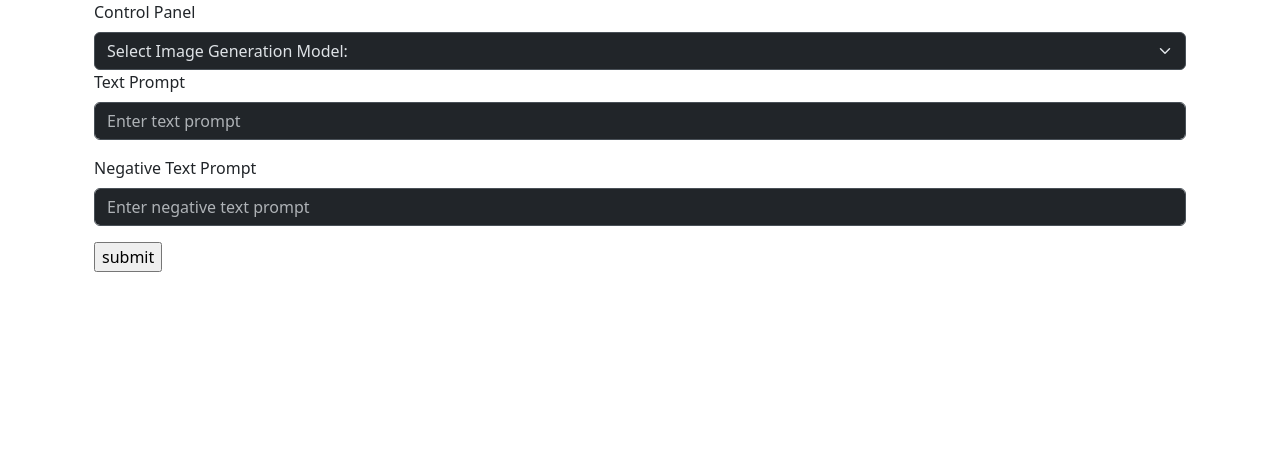
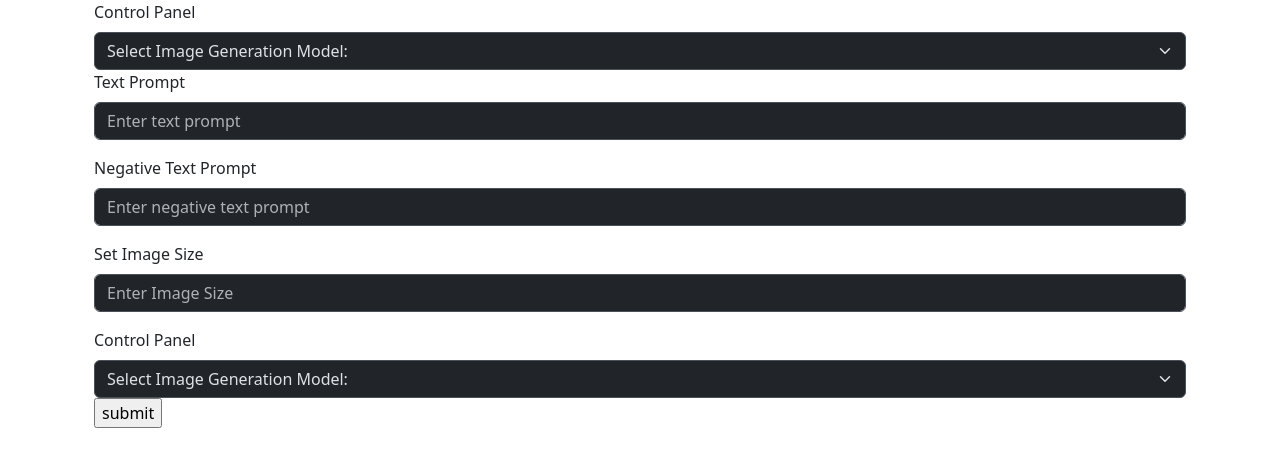
Before and after one commit to tylerpiercey/Stable-Diffusion-Demonstration-, a React (Create React App) app: page / in a window 1280 px wide. Shown: the top 466 px of the page. Built offline with nearby package versions, Linux system fonts and the light colour scheme.

Commit message:
Added Image Size control

```diff
--- a/src/components/ControlPanel.js
+++ b/src/components/ControlPanel.js
@@ -1,6 +1,6 @@
-import { Form, Button, Container, Row, Col } from 'react-bootstrap';
-import React, { useState, useEffect } from 'react';
-import { Routes, Route } from 'react-router-dom';
+import {Form, Button, Container, Row, Col} from 'react-bootstrap';
+import React, {useState, useEffect} from 'react';
+import {Routes, Route} from 'react-router-dom';
 import axios from "axios";
 
 
@@ -8,6 +8,8 @@ function ControlPanel() {
     const [textPrompt, setTextPrompt] = useState('');
     const [negativeTextPrompt, setNegativeTextPrompt] = useState('');
     const [generatedImageUrl, setGeneratedImageUrl] = useState('');
+    const [imageSize, setImageSize] = useState('');
+    const [enhancePrompt, setEnhancedPrompt] = useState()
 
     return (
         <Container>
@@ -15,7 +17,7 @@ function ControlPanel() {
                 <Form.Label>Control Panel</Form.Label>
                 <Form.Select aria-label='Select'>
                     <option>Select Image Generation Model:</option>
-            <option value="1" >StableDiffusion</option>
+                    <option value="1">StableDiffusion</option>
                     <option value="midjourney">Midjourney</option>
                     <option value="3">Dall-E 3.0</option>
                 </Form.Select>
@@ -40,12 +42,32 @@ function ControlPanel() {
                         value={negativeTextPrompt}
                         onChange={(e) => setNegativeTextPrompt(e.target.value)}
                     />
+                    {/* Image Width */}
                 </Form.Group>
+                <Form.Group className="mb-3">
+                    <Form.Label>Set Image Size</Form.Label>
+                    <Form.Control
+                        type="text"
+                        placeholder="Enter Image Size"
+                        value={imageSize}
+                        onChange={(e) => setImageSize(e.target.value)}
+                    />
+                </Form.Group>
+
+                <Form.Label>Control Panel</Form.Label>
+                <Form.Select aria-label='Select'>
+                    <option>Select Image Generation Model:</option>
+                    <option value="no">No</option>
+                    <option value="yes">Yes</option>
+                </Form.Select>
+
             </Form.Group>
             <input type="submit" value="submit" onClick={getData}/>
-        <img src={generatedImageUrl} />
+            <br/>
+            <img src={generatedImageUrl}/>
         </Container>
     );
+
     async function getData() {
         console.log("test")
         console.log(textPrompt)
@@ -55,8 +77,8 @@ function ControlPanel() {
             "model_id": "midjourney",
             "prompt": textPrompt,
             "negative_prompt": negativeTextPrompt,
-            "width": "512",
-            "height": "512",
+            "width":  imageSize,
+            "height": imageSize,
             "samples": "1",
             "safety_checker": "yes",
             "num_inference_steps": "30",
@@ -89,12 +111,13 @@ function ControlPanel() {
 
         axios.request(config)
             .then((response) => {
-                console.log((response.data.proxy_links[0]));
-                setGeneratedImageUrl(response.data.proxy_links[0])
+                console.log((response.data.proxy_links));
+                setGeneratedImageUrl(response.data.proxy_links)
             })
             .catch((error) => {
                 console.log(error);
             });
     }
 }
+
 export default ControlPanel;
```
Lines whose indentation alone changed are shown as unchanged.
